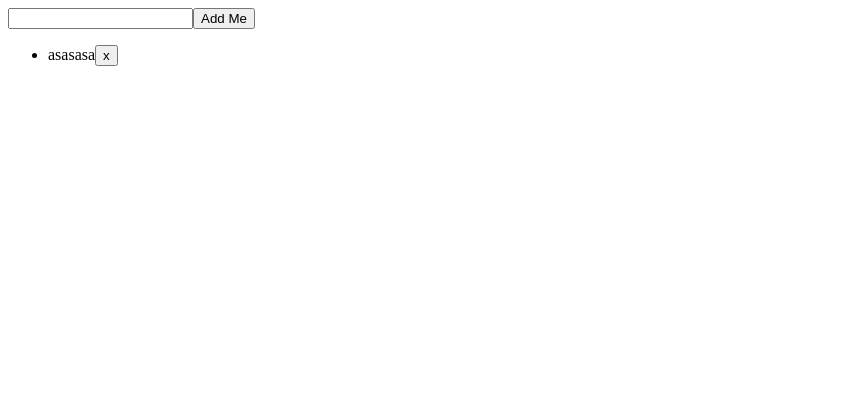
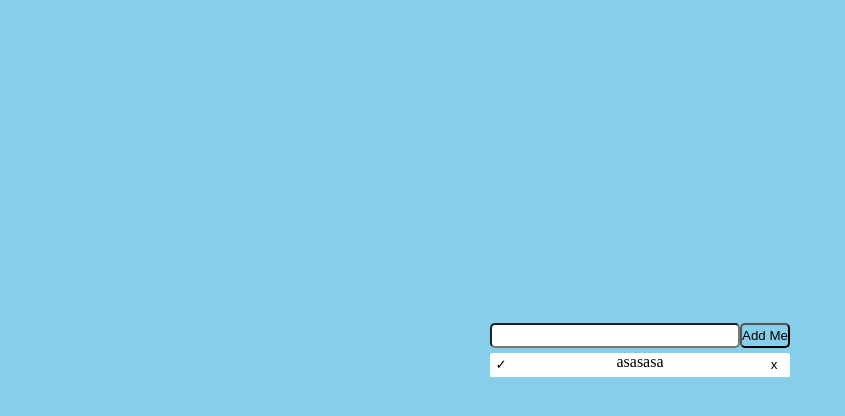
Before and after one commit to siddheshdagade/hello_siddhesh, a React (Create React App) app in the folder myfirstreact/: page / in a window 1280 px wide. Both pictures are taken after a click on the button "Add Me". Shown: the top 416 px of the page, without its empty margins (0-845 px from the left). Built offline with nearby package versions, Linux system fonts and the light colour scheme.

Commit message:
todo list added some css in list

```diff
--- a/myfirstreact/package.json
+++ b/myfirstreact/package.json
@@ -5,6 +5,7 @@
   "dependencies": {
     "react": "^16.8.6",
     "react-dom": "^16.8.6",
+    "react-flip-move": "^3.0.3",
     "react-scripts": "3.0.1"
   },
   "scripts": {
--- /dev/null
+++ b/myfirstreact/src/App.css
@@ -0,0 +1,18 @@
+*{
+    margin: 0px;
+    padding: 0px;
+    box-sizing: border-box;
+}
+body{
+    background-color: skyblue;
+
+}
+.todo{
+    width: 100%;
+    height: 700px;
+
+    display: flex;
+    justify-content: center;
+    align-items: center;
+
+}
--- a/myfirstreact/src/App.js
+++ b/myfirstreact/src/App.js
@@ -2,17 +2,18 @@ import React, {Component} from "react";
 import Counter from "./components/Counter";
 import Todolist from "./components/todolist";
 import TTdoolist from "./components/Todolist1";
+import "./App.css"
 
 
 class App extends Component{
     render(){
-        return(<div>
+        return(<div className="todo">
             {/* <Counter name="siddhesh"/>
             <Counter name="sai"/>
             <Counter name="aditya"/>
             <Counter name="priyanka"/> */}
             {/* <Todolist /> */}
-            <TTdoolist />
+            <TTdoolist className="todoList" />
 
             </div>
         );
--- /dev/null
+++ b/myfirstreact/src/components/Todolist1.css
@@ -0,0 +1,61 @@
+.mainClass{
+
+
+
+}
+#input{
+    border-radius: 5px;
+    width: 250px;
+    height: 25px;
+    text-align: center;
+}
+#input:hover{
+    border: rgb(224, 4, 4) 2px solid;
+
+}
+.buttonClass{
+    display: flex;
+    justify-content: space-around;
+}
+.buttonClass button{
+    border-radius: 5px;
+    background-color: transparent;
+}
+.buttonClass button:hover{
+    background-color: aqua;
+}
+.listClass{
+    margin-top: 5px;
+    background-color: transparent;
+}
+.listClass ul{
+    text-align: center;
+    background-color: #fff;
+    border-radius: 3px;
+
+}
+.listClass ul li{
+    border-bottom: 1px solid skyblue;
+    display: flex;
+    justify-content: space-between;
+    height: 25px;
+
+
+}
+.listClass ul li:hover{
+
+    background-color:whitesmoke;
+}
+.listClass ul li button{
+    background-color: transparent;
+    border:none;
+    margin-right: 5px;
+    width: 22px;
+    border-radius: 25px;
+}
+.listClass ul li button:hover{
+    background-color: rgba(107, 112, 112, 0.849);
+    color: yellow;
+    border-radius: 10px;
+    border: transparent;
+}
--- a/myfirstreact/src/components/Todolist1.js
+++ b/myfirstreact/src/components/Todolist1.js
@@ -1,4 +1,7 @@
 import React, { Component } from "react";
+import FlipMove from "react-flip-move";
+import "./Todolist1.css"
+
 class TToodolist extends Component{
     constructor(props){
         super(props);
@@ -9,8 +12,11 @@ class TToodolist extends Component{
         this.addList = this.addList.bind(this);
         this.updateInputValue = this.updateInputValue.bind(this);
         this.remove = this.remove.bind(this);
+        this.strike = this.strike.bind(this);
     }
+    strike(i){
 
+    }
     updateInputValue(s){
         this.setState({inputValue : s.target.value})
     }
@@ -22,6 +28,7 @@ class TToodolist extends Component{
             list: newList ,
             inputValue : ""})
     }
+
     remove(i) {
         console.log('i', i);
         console.log('this item', this.state.list[i])
@@ -32,7 +39,8 @@ class TToodolist extends Component{
         })
     }
     render(){
-        return(<div>
+        return(<div className="mainClass">
+                    <div className="buttonClass">
                         <input id="input"
                             type="text"
                             value={this.state.inputValue}
@@ -45,14 +53,18 @@ class TToodolist extends Component{
                                 onClick={this.addList}>
                                 Add Me
                         </button>
-                <div><ul>
+                    </div>
+                    <div className="listClass">
+                        <ul>
                             {this.state.list.map((item, index) =>
                                 <li key={index}>
+                                    <button onClick={() => this.strike(index)}>✓</button>
                                     <span>{item}</span>
                                     <button onClick={() => this.remove(index)}>x</button>
                                 </li>
                             )}
-                    </ul></div>
+                        </ul>
+                    </div>
                 </div>);
     }
 }
--- a/myfirstreact/src/index.html
+++ b/myfirstreact/src/index.html
@@ -4,6 +4,7 @@
         <script src="https://unpkg.com/react@16/umd/react.production.min.js"></script>
 <script src="https://unpkg.com/react-dom@16/umd/react-dom.production.min.js"></script>
 <script src="https://unpkg.com/babel-standalone@6.15.0/babel.min.js"></script>
+<meta name="viewport" content="width=device-width, initial-scale=1.0">
     </head>
     <body>
         <div id="mydiv"></div>
```
Also changed, not shown: 1 other file (tests, documents, lock files or other folders). Lines whose indentation alone changed are shown as unchanged.
